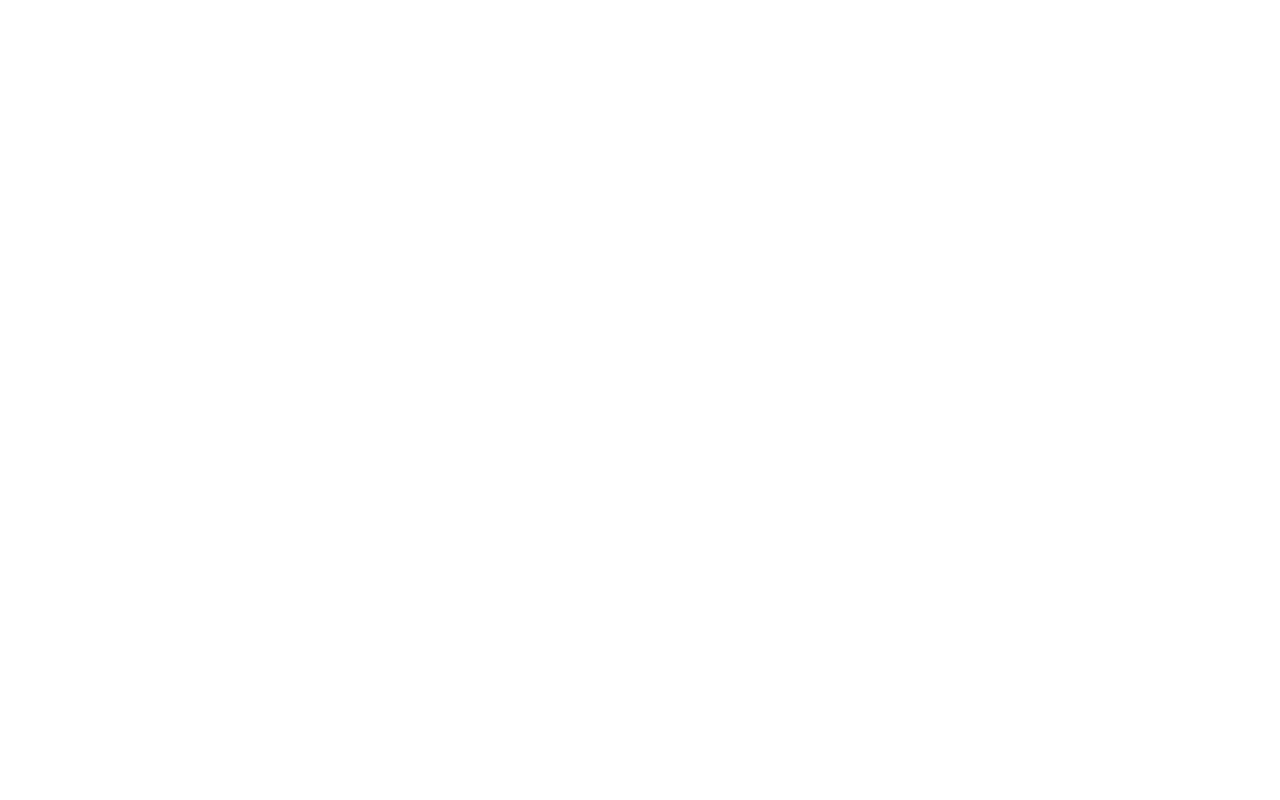
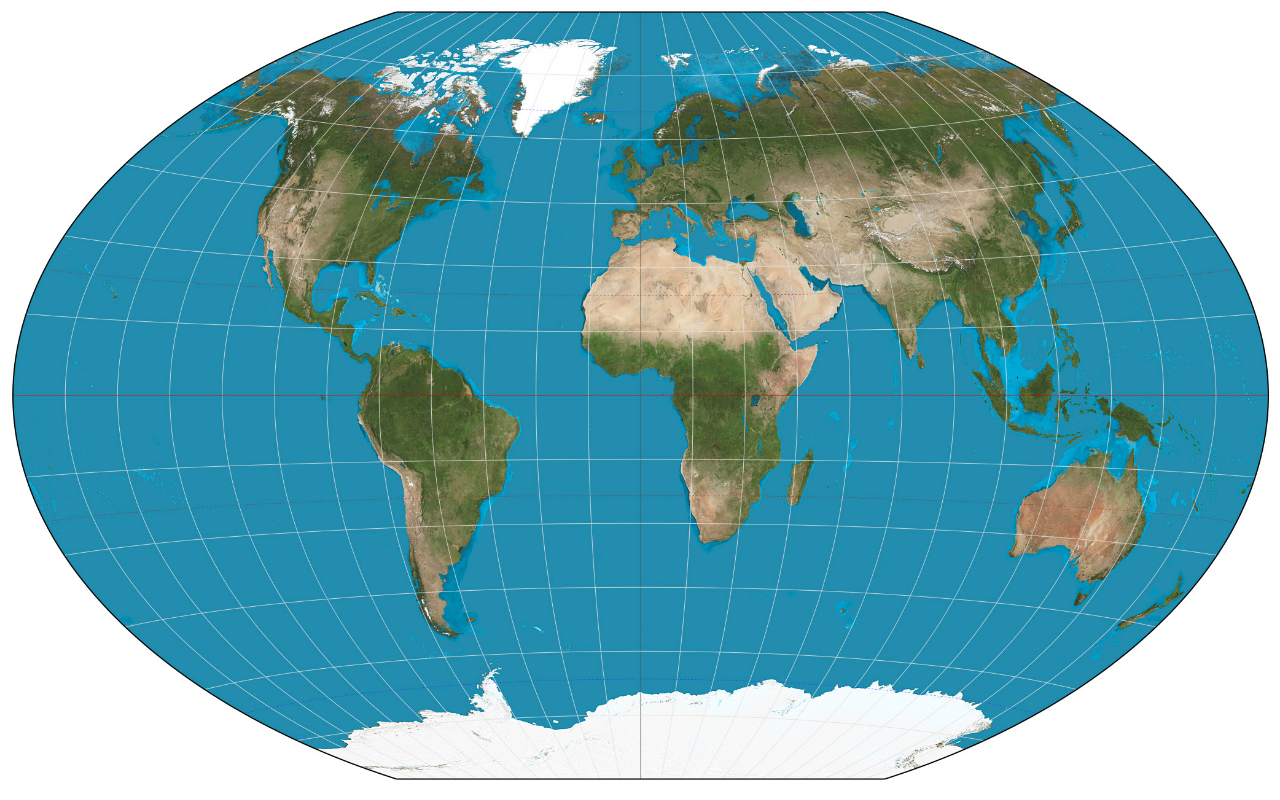
Before and after one commit to pranavburugula/ancient_civilizations_school_project, a website: page index.html in a window 1280 px wide. Drawn offline with Linux system fonts and the light colour scheme.

Commit message:
added img

```diff
--- a/index.html
+++ b/index.html
@@ -13,6 +13,6 @@
         </style>
     </head>
     <body unresolved>
-
+        <img src="media/imgs/world-map.jpg" width="100%" height="100%">
     </body>
 </html>
```
